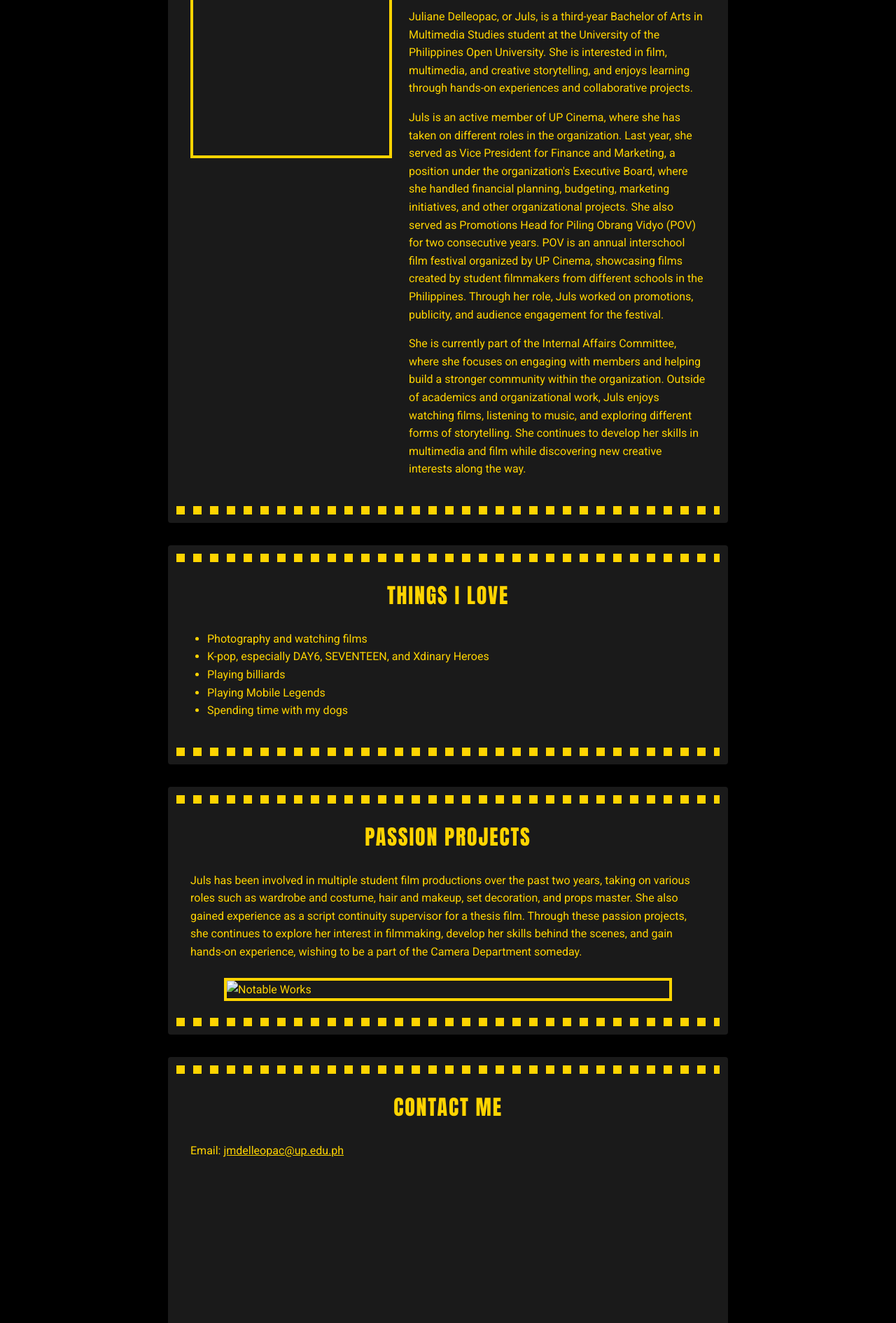
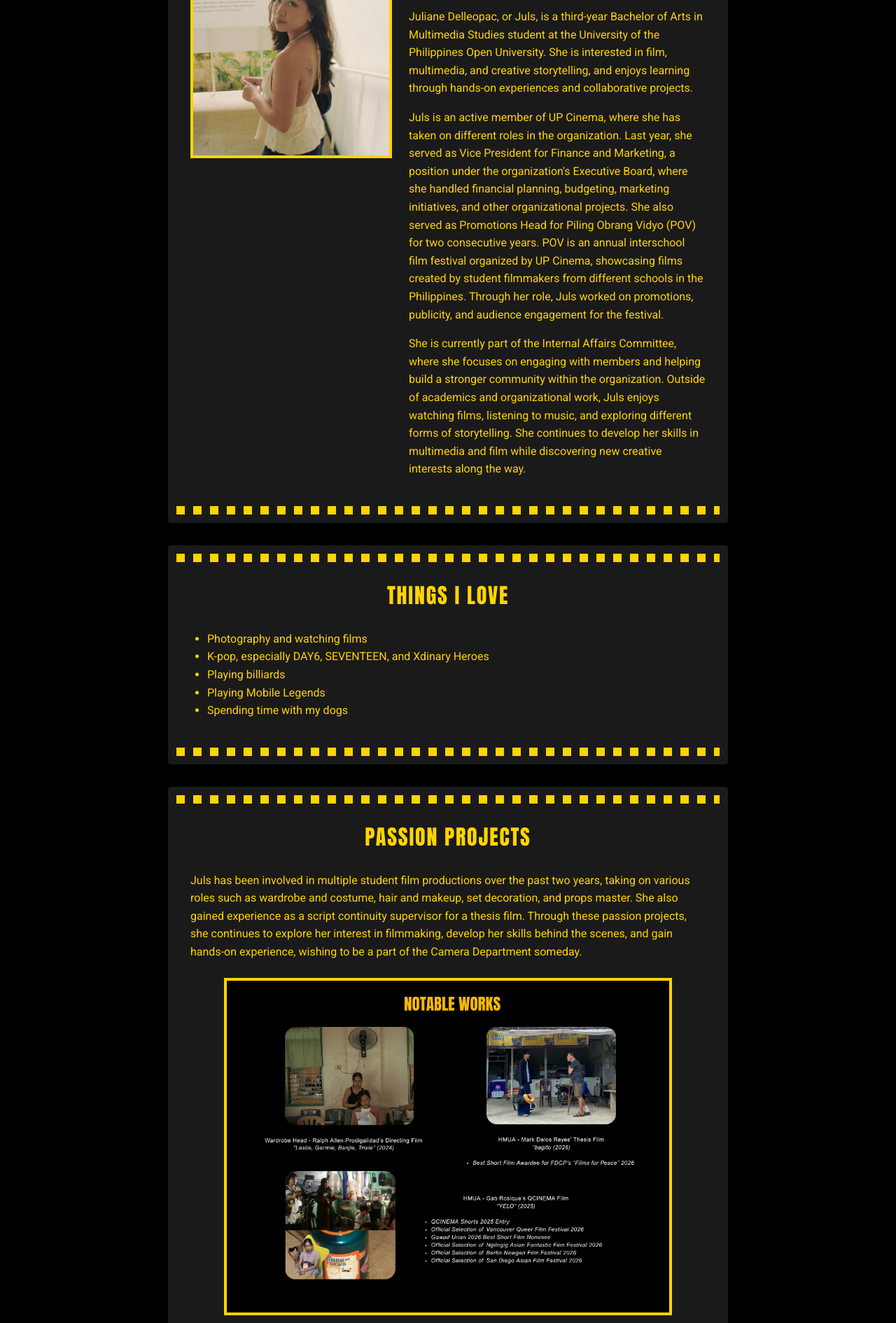
Before and after one commit to jmdelleopac-creator/MMS-171_About_Me_Delleopac-Juliane, a plain HTML site: page index.html in a window 1280 px wide. Shown: the part 333-2223 px from the top of the page at 70% size. Drawn offline with Linux system fonts and the light colour scheme.

Commit message:
Update index.html

```diff
--- a/index.html
+++ b/index.html
@@ -30,7 +30,7 @@
 
   <main>
     <section id="about" class="bio">
-      <img src="images/img2.jpeg" alt="My Photo">
+      <img src="img2.jpeg" alt="My Photo">
       <div class="bio-text">
         <h2>About Me</h2>
         <p>Juliane Delleopac, or Juls, is a third-year Bachelor of Arts in Multimedia Studies student at the University of the Philippines Open University. She is interested in film, multimedia, and creative storytelling, and enjoys learning through hands-on experiences and collaborative projects.</p>
@@ -53,7 +53,7 @@
     <section id="passion-projects">
       <h2>Passion Projects</h2>
       <p>Juls has been involved in multiple student film productions over the past two years, taking on various roles such as wardrobe and costume, hair and makeup, set decoration, and props master. She also gained experience as a script continuity supervisor for a thesis film. Through these passion projects, she continues to explore her interest in filmmaking, develop her skills behind the scenes, and gain hands-on experience, wishing to be a part of the Camera Department someday.</p>
-      <img class="works" src="images/img1.png" alt="Notable Works">
+      <img class="works" src="img1.png" alt="Notable Works">
     </section>
 
     <section id="contact">
```
